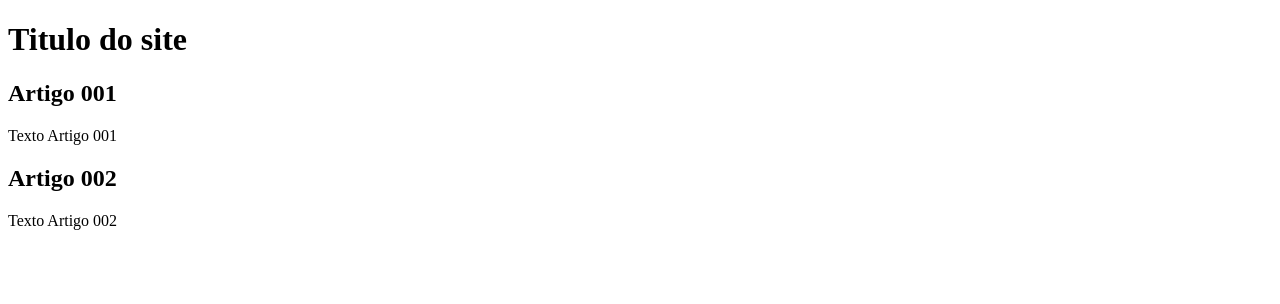
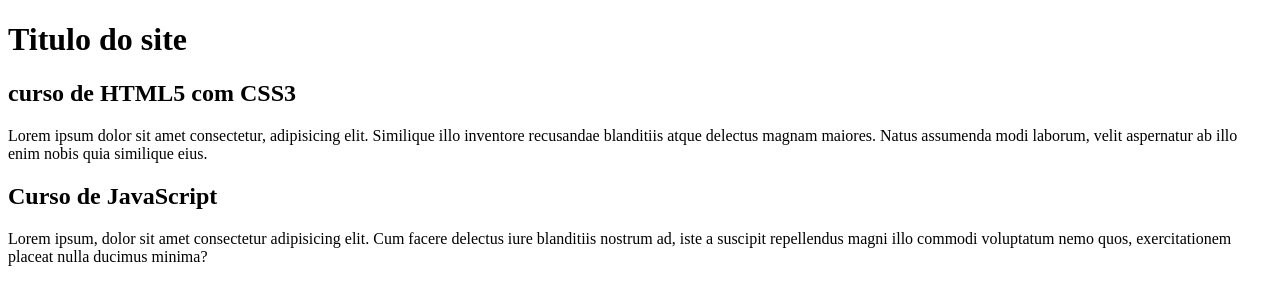
Before and after one commit to Ricardo-Jardim/Projeto-site, a plain HTML site: page index.html in a window 1280 px wide. Drawn offline with Linux system fonts and the light colour scheme.

Commit message:
comecei a escrever

```diff
--- a/index.html
+++ b/index.html
@@ -11,12 +11,12 @@
             <h1>Titulo do site</h1>
         </header>
         <article>
-            <h2>Artigo 001</h2>
-            <p>Texto Artigo 001</p>
+            <h2>curso de HTML5  com CSS3</h2>
+            <p>Lorem ipsum dolor sit amet consectetur, adipisicing elit. Similique illo inventore recusandae blanditiis atque delectus magnam maiores. Natus assumenda modi laborum, velit aspernatur ab illo enim nobis quia similique eius.</p>
         </article>
         <article>
-            <h2>Artigo 002</h2>
-            <p>Texto Artigo 002</p>
+            <h2>Curso de JavaScript</h2>
+            <p>Lorem ipsum, dolor sit amet consectetur adipisicing elit. Cum facere delectus iure blanditiis nostrum ad, iste a suscipit repellendus magni illo commodi voluptatum nemo quos, exercitationem placeat nulla ducimus minima?</p>
         </article>
     </main>
 </body>
```
